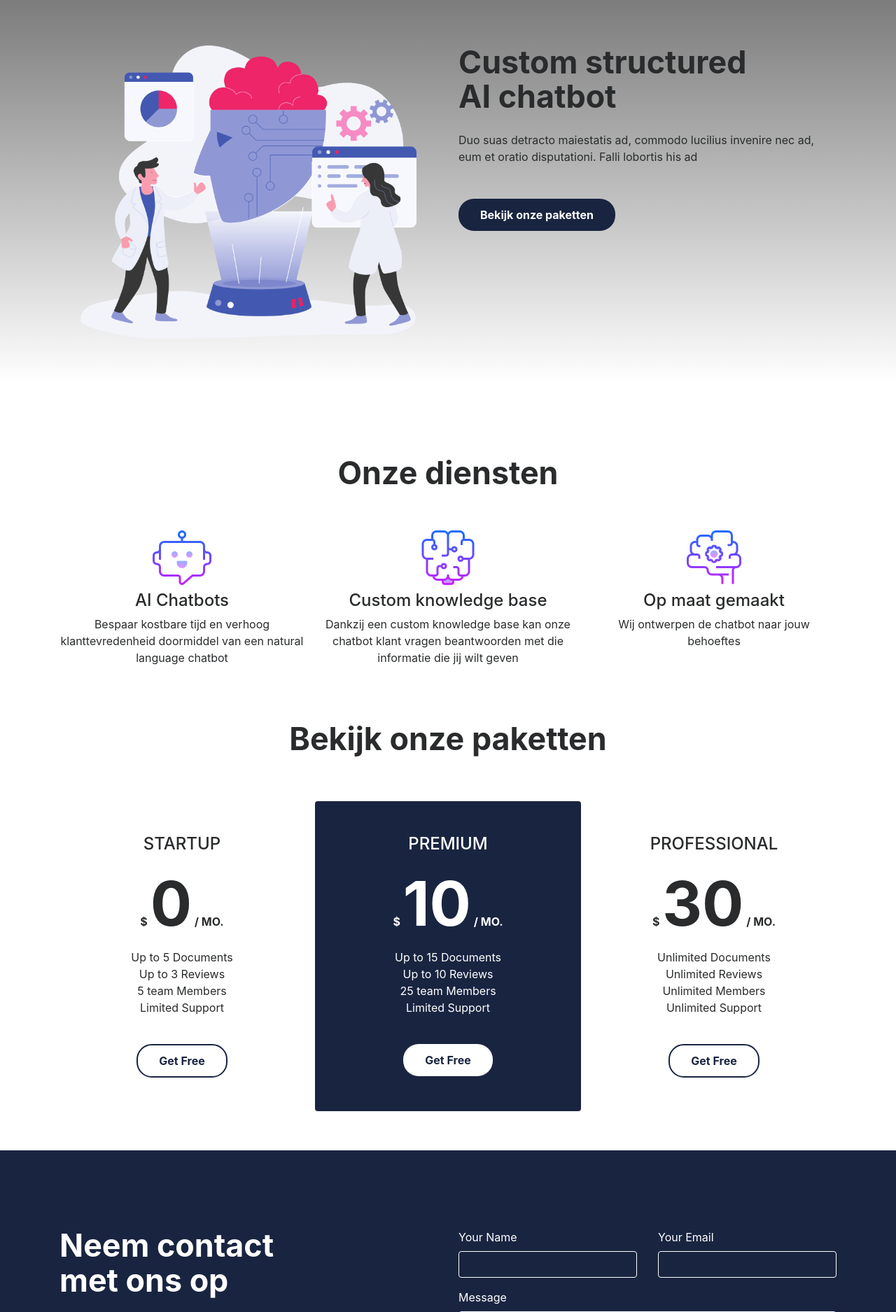
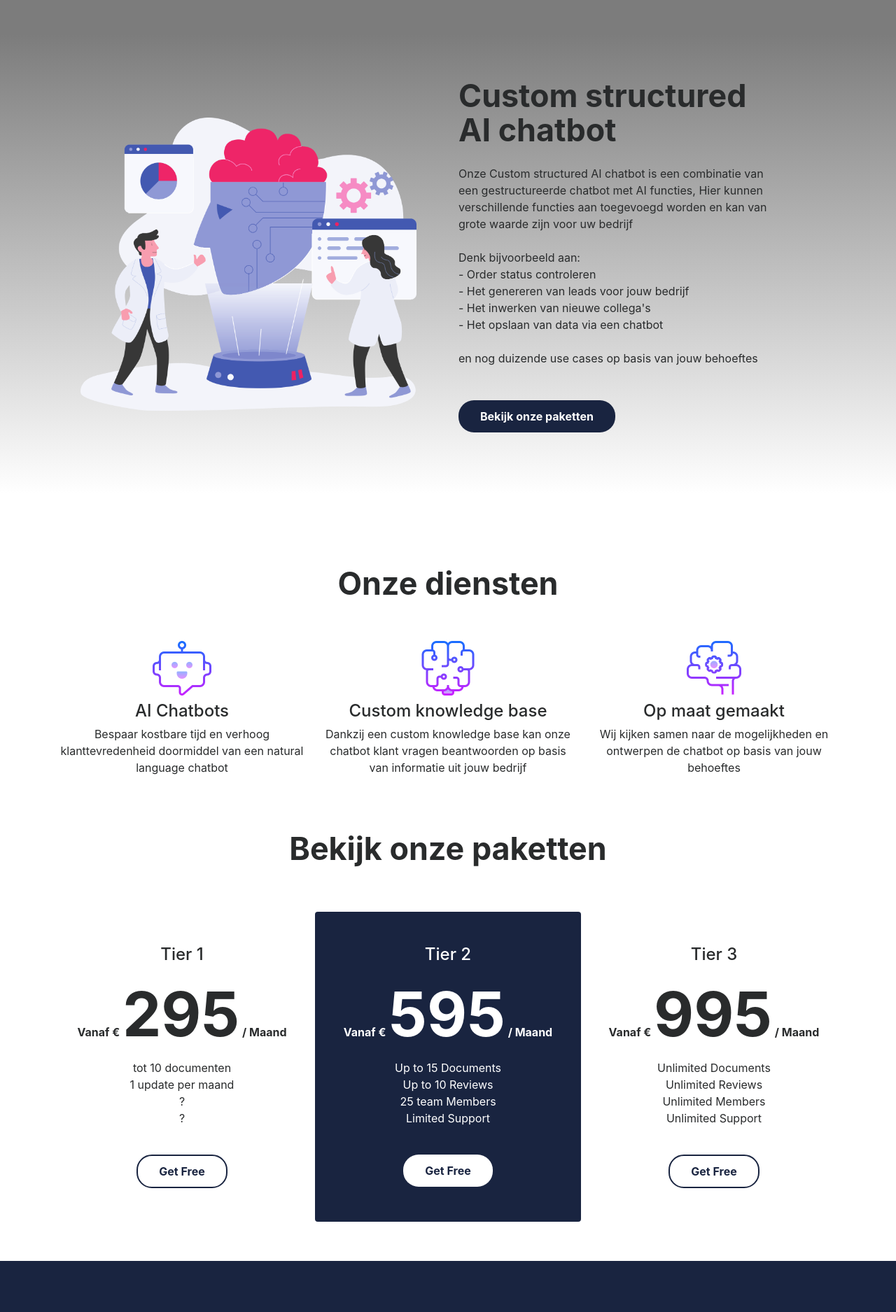
Before and after one commit to Fets7/fesi, a PHP site: page / in a window 1280 px wide. Shown: the part 1972-3847 px from the top of the page at 70% size. Run offline with PHP 8.4, Linux system fonts and the light colour scheme.

Commit message:
Add files via upload

```diff
--- a/Fesi.AI/css/custom.css
+++ b/Fesi.AI/css/custom.css
@@ -157,7 +157,10 @@ button {
 #copyright #social-media a:hover i {
     color: #ffffff;
 }
-
+/* Over ons */
+.overons {
+    text-align: center;
+}
 /********** RWD **********/
 @media (max-width: 575px) {
     #banner h1 {
--- a/Fesi.AI/index.html
+++ b/Fesi.AI/index.html
@@ -44,30 +44,30 @@
             	Processen met AI
             </h1>
             <p data-aos="fade" data-aos-easing="linear" data-aos-duration="1000" data-aos-once="true" class="lead text-white my-4">
-                Lorem ipsum dolor sit amet, id nec enim autem oblique, ei dico mentitum duo.
-                <br> Illum iusto laoreet his te. Lorem partiendo mel ex. Ad vitae admodum voluptatum per.
+                Automatiseer jouw bedrijf en voorkom mensenlijke fouten<br>
+                door gebruik te maken van AI oplossingen
             </p>
             <a href="#diensten" data-aos="fade" data-aos-easing="linear" data-aos-duration="1000" data-aos-once="true" class="btn my-4 font-weight-bold atlas-cta cta-green">Bekijk onze diensten</a>
         </div>
     </div>
-    <!-- three-blcok -->
+    <!-- three-block -->
     <div class="container my-5 py-2">
         <h2 class="text-center font-weight-bold my-5">De slimste manier om jouw processen te versnellen</h2>
         <div class="row">
             <div data-aos="fade-up" data-aos-delay="0" data-aos-duration="1000" data-aos-once="true" class="col-md-4 text-center">
                 <img src="img/time.png" alt="Anti-spam" class="mx-auto">
                 <h4>Bereid je voor op de toekomst</h4>
-                <p>Blijf bij de tijd en integreer net als andere bedrijven AI binnen jouw systeem</p>
+                <p>Versterk jouw concurentie positie en blijf bij de tijd door net zoals anderen bedrijven AI binnen jouw systeem te implementeren</p>
             </div>
             <div data-aos="fade-up" data-aos-delay="200" data-aos-duration="1000" data-aos-once="true" class="col-md-4 text-center">
                 <img src="img/automate.png" alt="Phishing Detect" class="mx-auto">
                 <h4>Automatiseer kleine taken</h4>
-                <p>Laat AI je kleinere taken overnemen en focus je op de belangerijke taken</p>
+                <p>AI chatbots verhogen de operationele efficiëntie doordat ze repetitieve taken automatiseren en 24/7 beschikbaar zijn, hierdoor kunnen medewerkers zich bezig houden met de complexere taken</p>
             </div>
             <div data-aos="fade-up" data-aos-delay="400" data-aos-duration="1000" data-aos-once="true" class="col-md-4 text-center">
                 <img src="img/support.png" alt="Smart Scan" class="mx-auto">
                 <h4>Verhoog klanttevredenheid</h4>
-                <p>Bespaar kostbare tijd en verhoog klanttevredenheid doormiddel van een natural language chatbot</p>
+                <p>Met behulp van AI chatbots worden problemen proactief opgelost, dit resulteert in een hogere klanttevredenheid, loyaliteit en groei van uw klantenbestand</p>
             </div>
         </div>
     </div>
@@ -94,8 +94,16 @@
                 <div data-aos="fade-left" data-aos-duration="1000" data-aos-once="true" class="col-md-6 flex-md-last">
                     <h2 class="font-weight-bold">Custom structured<br> AI chatbot</h2>
                     <p class="my-4">
-                        Duo suas detracto maiestatis ad, commodo lucilius invenire nec ad,
-                        <br> eum et oratio disputationi. Falli lobortis his ad
+                        Onze Custom structured AI chatbot is een combinatie van<br>
+                        een gestructureerde chatbot met AI functies, Hier kunnen<br>
+                        verschillende functies aan toegevoegd worden en kan van<br>
+                        grote waarde zijn voor uw bedrijf<br><br>
+                        Denk bijvoorbeeld aan:<br>
+                        - Order status controleren<br>
+                        - Het genereren van leads voor jouw bedrijf<br>
+                        - Het inwerken van nieuwe collega's<br>
+                        - Het opslaan van data via een chatbot<br><br>
+                        en nog duizende use cases op basis van jouw behoeftes
                     </p>
                     <a href="#paketten" class="btn my-4 font-weight-bold atlas-cta cta-blue">Bekijk onze paketten</a>
                 </div>
@@ -117,12 +125,12 @@
             <div data-aos="fade-up" data-aos-delay="200" data-aos-duration="1000" data-aos-once="true" class="col-md-4 text-center">
                 <img src="img/brain.png" alt="Phishing Detect" class="mx-auto">
                 <h4>Custom knowledge base</h4>
-                <p>Dankzij een custom knowledge base kan onze chatbot klant vragen beantwoorden met die informatie die jij wilt geven</p>
+                <p>Dankzij een custom knowledge base kan onze chatbot klant vragen beantwoorden op basis van informatie uit jouw bedrijf</p>
             </div>
             <div data-aos="fade-up" data-aos-delay="400" data-aos-duration="1000" data-aos-once="true" class="col-md-4 text-center">
                 <img src="img/think.png" alt="Smart Scan" class="mx-auto">
                 <h4>Op maat gemaakt</h4>
-                <p>Wij ontwerpen de chatbot naar jouw behoeftes</p>
+                <p>Wij kijken samen naar de mogelijkheden en ontwerpen de chatbot op basis van jouw behoeftes</p>
             </div>
         </div>
     </div>
@@ -132,19 +140,19 @@
         <h2 class="text-center font-weight-bold d-block mb-3">Bekijk onze paketten</h2>
         <div class="row">
             <div data-aos="fade-right" data-aos-delay="200" data-aos-duration="1000" data-aos-once="true" class="col-md-4 text-center py-4 mt-5">
-                <h4 class="my-4">STARTUP</h4>
-                <p class="font-weight-bold">$ <span class="display-2 font-weight-bold">0</span> / MO.</p>
+                <h4 class="my-4">Tier 1</h4>
+                <p class="font-weight-bold">Vanaf € <span class="display-2 font-weight-bold">295</span> / Maand</p>
                 <ul class="list-unstyled">
-                    <li>Up to 5 Documents</li>
-                    <li>Up to 3 Reviews</li>
-                    <li>5 team Members</li>
-                    <li>Limited Support</li>
+                    <li>tot 10 documenten</li>
+                    <li>1 update per maand</li>
+                    <li>?</li>
+                    <li>?</li>
                 </ul>
                 <a href="#" class="btn my-4 font-weight-bold atlas-cta cta-ghost">Get Free</a>
             </div>
             <div data-aos="fade-up" data-aos-duration="1000" data-aos-once="true" class="col-md-4 text-center py-4 mt-5 rounded" id="price-table__premium">
-                <h4 class="my-4">PREMIUM</h4>
-                <p class="font-weight-bold">$ <span class="display-2 font-weight-bold">10</span> / MO.</p>
+                <h4 class="my-4">Tier 2</h4>
+                <p class="font-weight-bold">Vanaf € <span class="display-2 font-weight-bold">595</span> / Maand</p>
                 <ul class="list-unstyled">
                     <li>Up to 15 Documents</li>
                     <li>Up to 10 Reviews</li>
@@ -154,8 +162,8 @@
                 <a href="#" class="btn my-4 font-weight-bold atlas-cta cta-green">Get Free</a>
             </div>
             <div data-aos="fade-left" data-aos-delay="200" data-aos-duration="1000" data-aos-once="true" class="col-md-4 text-center py-4 mt-5">
-                <h4 class="my-4">PROFESSIONAL</h4>
-                <p class="font-weight-bold">$ <span class="display-2 font-weight-bold">30</span> / MO.</p>
+                <h4 class="my-4">Tier 3</h4>
+                <p class="font-weight-bold">Vanaf € <span class="display-2 font-weight-bold">995</span> / Maand</p>
                 <ul class="list-unstyled">
                     <li>Unlimited Documents</li>
                     <li>Unlimited Reviews</li>
@@ -199,8 +207,8 @@
                     <h2 class="font-weight-bold">Neem contact<br>
                          met ons op</h2>
                     <p class="my-4">
-                        Te iisque labitur eos, nec sale argumentum scribentur,
-                        <br> augue disputando in vim. Erat fugit sit at, ius lorem.
+                        Voor vragen kunt u contact met ons opnemen via het<br> formulier hiernaast,
+                         Ook zijn we te bereiken op<br> onderstaand email adres en telefoonnummer
                     </p>
                     <ul class="list-unstyled">
                         <li>Email : company_email@com</li>
@@ -209,22 +217,23 @@
                     </ul>
                 </div>
                 <div class="col-md-6">
-                    <form>
+                    <!-- Contact formulier -->
+                    <form method="POST" id="form">
                     	<div class="row">
 	                        <div class="form-group col-md-6">
-	                            <label for="name">Your Name</label>
-	                            <input type="name" class="form-control" id="name">
+	                            <label for="name">naam:</label>
+	                            <input name="Name" type="naam" class="form-control" id="naam" placeholder="Naam" required>
 	                        </div>
 	                        <div class="form-group col-md-6">
-	                            <label for="Email">Your Email</label>
-	                            <input type="email" class="form-control" id="Email">
+	                            <label for="Email">email:</label>
+	                            <input name="Email" type="email" class="form-control" id="email" placeholder="Email" required>
 	                        </div>
 	                    </div>
 	                    <div class="form-group">
-	                        <label for="message">Message</label>
-	                        <textarea class="form-control" id="message" rows="3"></textarea>
+	                        <label for="message">Bericht:</label>
+	                        <textarea name="Bericht" class="form-control" id="bericht" rows="6" placeholder="Bericht" required></textarea>
 	                    </div>
-                        <button type="submit" class="btn font-weight-bold atlas-cta atlas-cta-wide cta-green my-3">Submit</button>
+                        <button type="submit" id="submit" class="btn font-weight-bold atlas-cta atlas-cta-wide cta-green my-3">Versturen</button>
                     </form>
                 </div>
             </div>
@@ -258,6 +267,7 @@
 
     <!-- AOS -->
     <script src="js/aos.js"></script>
+    <script src="js/contact.js"></script>
     <script>
       AOS.init({
       });
--- /dev/null
+++ b/Fesi.AI/js/contact.js
@@ -0,0 +1,20 @@
+    const form = document.querySelector("#form")
+    const submitButton = document.querySelector("#submit")
+    const scriptURL = 'https://script.google.com/macros/s/AKfycbwSI6i7qOAZwMlrZzdXhux--C08lGzUDdj0HrIeA9X2VBnIqGEqkAwzBCB-VKE1j4uS/exec'
+
+    form.addEventListener('submit', e => {
+      submitButton.disabled = true
+      e.preventDefault()
+      let requestBody = new FormData(form)
+      fetch(scriptURL, { method: 'POST', body: requestBody})
+        .then(response => {
+           alert('Success!', response)
+           submitButton.disabled = false
+          })
+        .catch(error => {
+        alert('Error!', error.message)
+          submitButton.disabled = false
+
+        }
+        )
+    })
```
